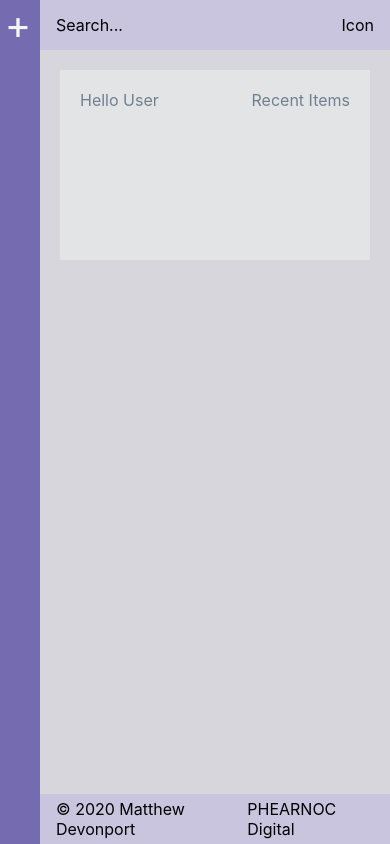
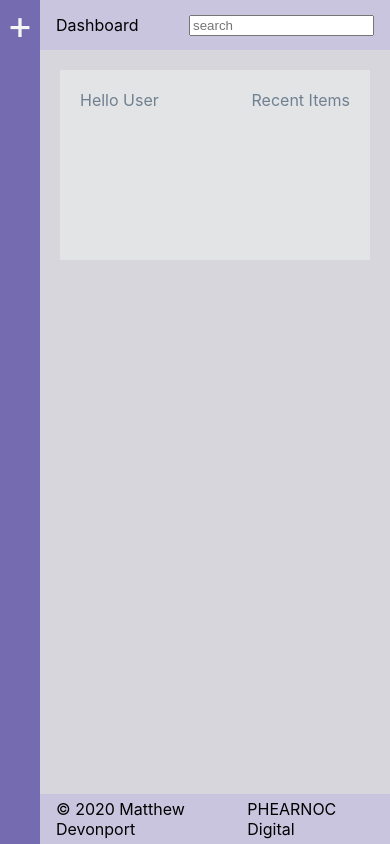
Before and after one commit to matthew-devonport/2020-17-09, a React (Create React App) app: page / in a window 390 px wide. Built offline with nearby package versions, Linux system fonts and the light colour scheme.

Commit message:
added search bar

```diff
--- a/src/App.js
+++ b/src/App.js
@@ -6,8 +6,8 @@ function App() {
     <React.Fragment>
       <div className="grid-container">
         <header className="header">
-          <div className="header__search">Search...</div>
-          <div className="header__avatar">Icon</div>
+        <div className="header__avatar">Dashboard</div>
+          <input className="header__search" placeholder="search"/>
         </header>
         <aside className="sidenav">
           <div className="mobileNavIcon">+</div>
--- a/src/App.scss
+++ b/src/App.scss
@@ -129,6 +129,6 @@ $mainColor: #283972;
     float: top;
     font-size: 40px;
     color: whitesmoke;
-    margin-left: 12%;
+    text-align: center;
   }
   }
```
